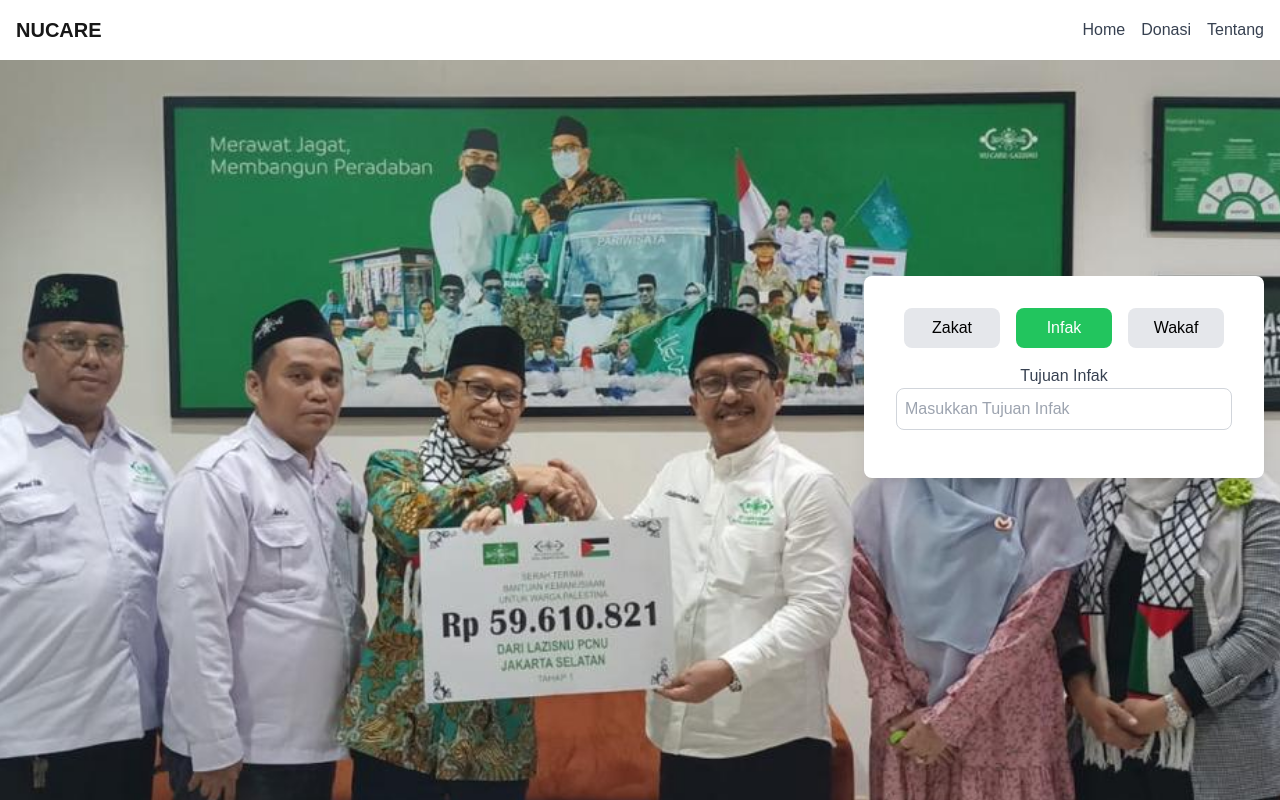
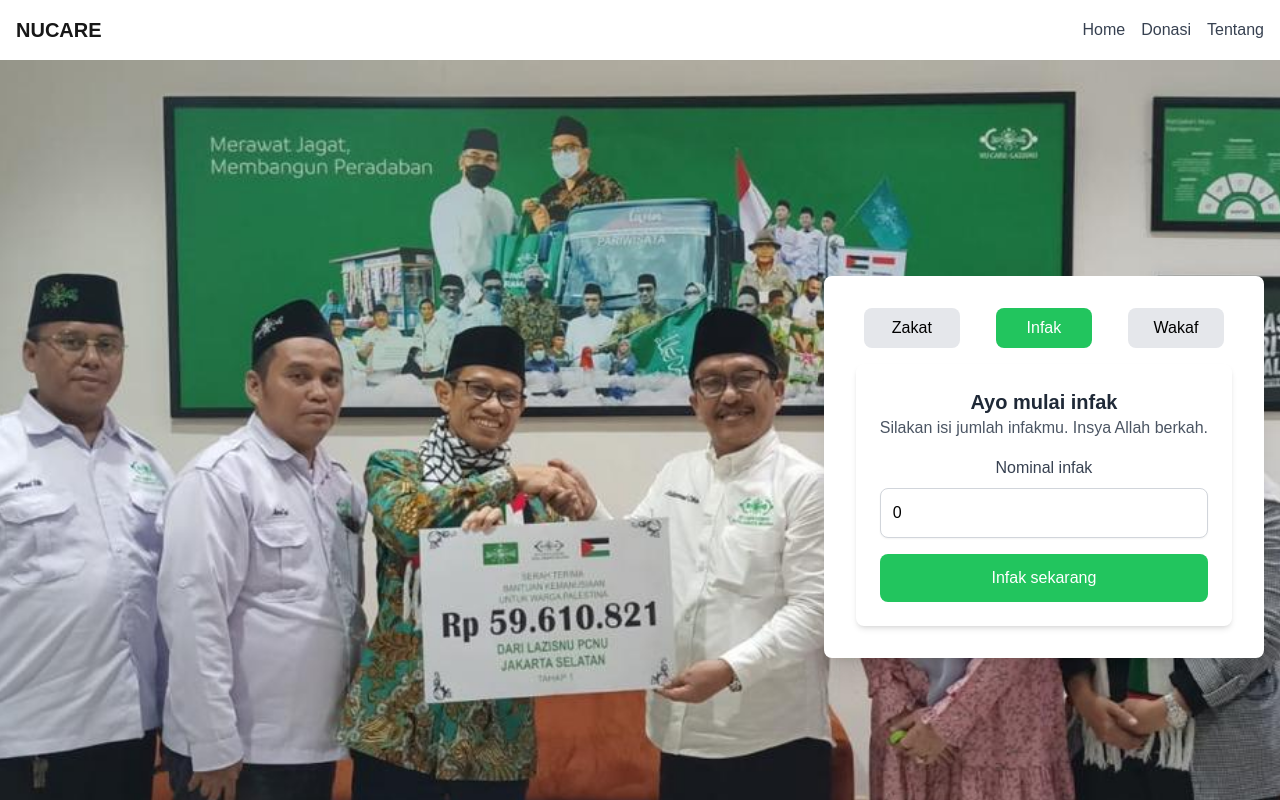
Before and after one commit to akhdanrgya/NuCare-Jaksel, a Next.js app: page / in a window 1280 px wide. Both pictures are taken after a click on the button "Infak". Shown: the top 800 px of the page. Built offline with nearby package versions, Linux system fonts and the light colour scheme.

Commit message:
Update form header

```diff
--- a/components/HeaderCard.tsx
+++ b/components/HeaderCard.tsx
@@ -99,30 +99,68 @@
         )}
 
         {donationType === "infak" && (
-          <div className="mb-4">
-            <label htmlFor="infakPurpose" className="block text-gray-700">
-              Tujuan Infak
-            </label>
-            <input
-              id="infakPurpose"
-              type="text"
-              className="w-full p-2 border border-gray-300 rounded-lg"
-              placeholder="Masukkan Tujuan Infak"
-            />
+            <div className="w-full max-w-md p-6 mx-auto bg-white rounded-lg shadow-md">
+            <div className="mb-4">
+              <h2 className="text-xl font-semibold text-center text-gray-800">
+                Ayo mulai infak
+              </h2>
+              <p className="text-center text-gray-600 mb-4">
+              Silakan isi jumlah infakmu. Insya Allah berkah.
+              </p>
+            </div>
+
+            <div className="mb-4">
+              <label htmlFor="wealth" className="block text-gray-700 mb-2">
+                Nominal infak
+              </label>
+              <input
+                id="wealth"
+                type="number"
+                value={wealth}
+                onChange={handleInputChange}
+                className="w-full p-3 border border-gray-300 rounded-lg shadow-sm text-black"
+                placeholder="Masukkan jumlah kekayaan"
+              />
+            </div>
+
+            <div className="text-center">
+              <button className="bg-green-500 text-white px-6 py-3 rounded-lg w-full hover:bg-green-600">
+                Infak sekarang
+              </button>
+            </div>
           </div>
         )}
         {donationType === "wakaf" && (
+          <div className="w-full max-w-md p-6 mx-auto bg-white rounded-lg shadow-md">
           <div className="mb-4">
-            <label htmlFor="wakafPurpose" className="block text-gray-700">
-              Tujuan Wakaf
+            <h2 className="text-xl font-semibold text-center text-gray-800">
+            Ayo mulai wakaf
+            </h2>
+            <p className="text-center text-gray-600 mb-4">
+            Mari wakaf tunai bersama kami!
+            </p>
+          </div>
+
+          <div className="mb-4">
+            <label htmlFor="wealth" className="block text-gray-700 mb-2">
+              Nominal infak
             </label>
             <input
-              id="wakafPurpose"
-              type="text"
-              className="w-full p-2 border border-gray-300 rounded-lg"
-              placeholder="Masukkan Tujuan Wakaf"
+              id="wealth"
+              type="number"
+              value={wealth}
+              onChange={handleInputChange}
+              className="w-full p-3 border border-gray-300 rounded-lg shadow-sm text-black"
+              placeholder="Masukkan jumlah kekayaan"
             />
           </div>
+
+          <div className="text-center">
+            <button className="bg-green-500 text-white px-6 py-3 rounded-lg w-full hover:bg-green-600">
+              Wakaf sekarang
+            </button>
+          </div>
+        </div>
         )}
       </form>
     </div>
```
